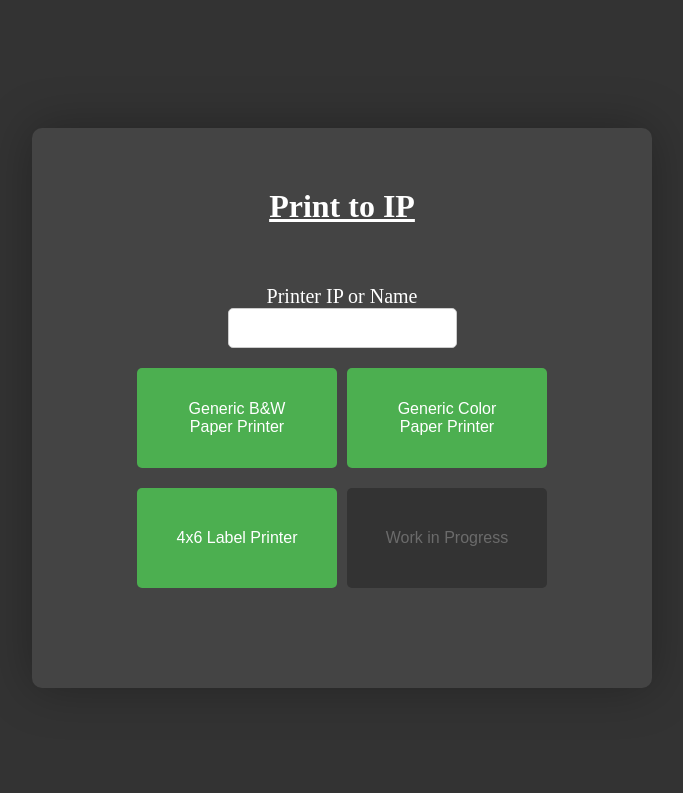
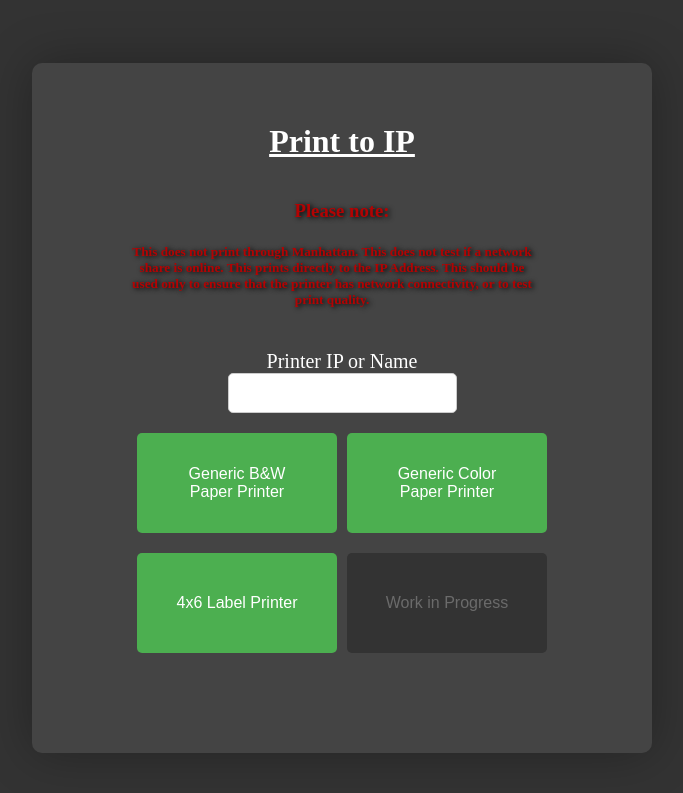
Before and after one commit to Carson740/PrintToIP, a Flask app: page / in a window 1280 px wide. Shown: the top 793 px of the page, without its empty margins (298-981 px from the left). Run offline with Flask 3, Linux system fonts and the light colour scheme.

Commit message:
Added Warning Message

```diff
--- a/main.py
+++ b/main.py
@@ -41,8 +41,10 @@ print(TEMPLATE_DIR)
 print(STATIC_DIR)
 
 app = Flask(__name__, template_folder=TEMPLATE_DIR, static_folder=STATIC_DIR)
-
-...
+app.config.update(
+    TESTING = True,
+    TEMPLATES_AUTO_RELOAD = True
+)
 
 @app.route('/', methods=['GET', 'POST'])
 def home():
--- a/templates/home.html
+++ b/templates/home.html
@@ -10,6 +10,9 @@
     <div class="container">
         <!-- <h3 class="subtitle">Any issues please inform Carson Hunt</h3> -->
         <h1 class="mainTitle">Print to IP</h1>
+        <h3 class="warning">Please note:</h3>
+        <h5 class="warningText">This does not print through Manhattan. This does not test if a network share is online.
+             This prints directly to the IP Address. This should be used only to ensure that the printer has network connectivity, or to test print quality.</h5>
         <div class="content">
             <form method="POST">
                 <label class="inputText" for="printer_ip">Printer IP or Name</label>
--- a/templates/static/css/homestyle.css
+++ b/templates/static/css/homestyle.css
@@ -112,6 +112,21 @@ input[type="text"] {
 }
 
 .mainTitle {
-    padding-bottom: 20px;
+    padding-bottom: 0px;
     padding-top: 50px
 }
+
+.warning {
+    color: rgb(179, 3, 3);
+    text-shadow: 2px 1px 5px black;
+}
+
+.warningText {
+    color: rgb(179, 3, 3);
+    text-shadow: 2px 1px 5px black;
+    text-align: center;
+    max-width: 400px;
+    word-wrap: initial;
+    padding-top: -10px;
+    padding-bottom: 20px;
+}
```
Also changed, not shown: 1 other file.
